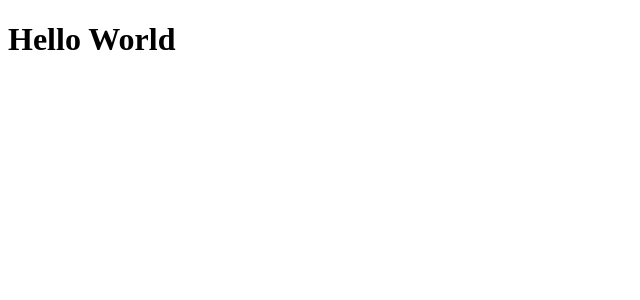
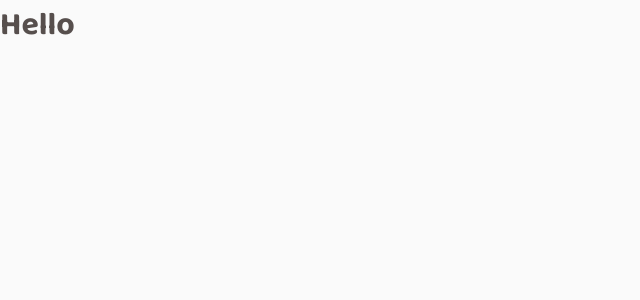
Before and after one commit to Matheus1714/ignite-project-coffee-delivery, a React (Vite) app: page / in a window 1280 px wide. Shown: the top 300 px of the page, without its empty margins (0-640 px from the left). Built offline with nearby package versions, Linux system fonts and the light colour scheme.

Commit message:
config styles

```diff
--- a/src/App.tsx
+++ b/src/App.tsx
@@ -1,3 +1,12 @@
+import { GlobalStyle } from './styles/global'
+import { ThemeProvider } from 'styled-components'
+import { defaultTheme } from './styles/themes/default'
+
 export function App() {
-  return <h1>Hello World</h1>
+  return (
+    <ThemeProvider theme={defaultTheme}>
+      <h1>Hello</h1>
+      <GlobalStyle />
+    </ThemeProvider>
+  )
 }
--- /dev/null
+++ b/src/styles/global.ts
@@ -0,0 +1,22 @@
+import { createGlobalStyle } from 'styled-components'
+
+export const GlobalStyle = createGlobalStyle`
+  *{
+    margin:0;
+    padding: 0;
+    box-sizing:border-box;
+  }
+  :focus{
+    outline: 0;
+    box-shadow: 0 0 0 2px ${(props) => props.theme.white};
+  }
+  body{
+    background: ${(props) => props.theme.background};
+    color: ${(props) => props.theme.baseText};
+
+    -webkit-font-smoothing: antialiased;
+    font-family: 'Baloo 2', sans-serif;
+    font-weight: 400;
+    font-size: 1rem;
+  }
+`
--- /dev/null
+++ b/src/styles/themes/default.ts
@@ -0,0 +1,20 @@
+export const defaultTheme = {
+  yellowDark: '#C47F17',
+  yellow: '#DBAC2C',
+  yellowLight: '#F1E9C9',
+
+  purpleDark: '#4B2995',
+  purple: '#8047F8',
+  purpleLight: '#EBE5F9',
+
+  baseTitle: '#272221',
+  baseSubtitle: '#403937',
+  baseText: '#574F4D',
+  baseLabel: '#8D8686',
+  baseHover: '#D7D5D5',
+  baseButton: '#E6E5E5',
+  baseInput: '#EDEDED',
+  baseCard: '#F3F2F2',
+  background: '#FAFAFA',
+  white: '#FFFFFF',
+}
```
Also changed, not shown: src/@types/styled.d.ts (added, +8 -0 lines), src/Router.tsx (added), src/Routes.tsx (deleted).
